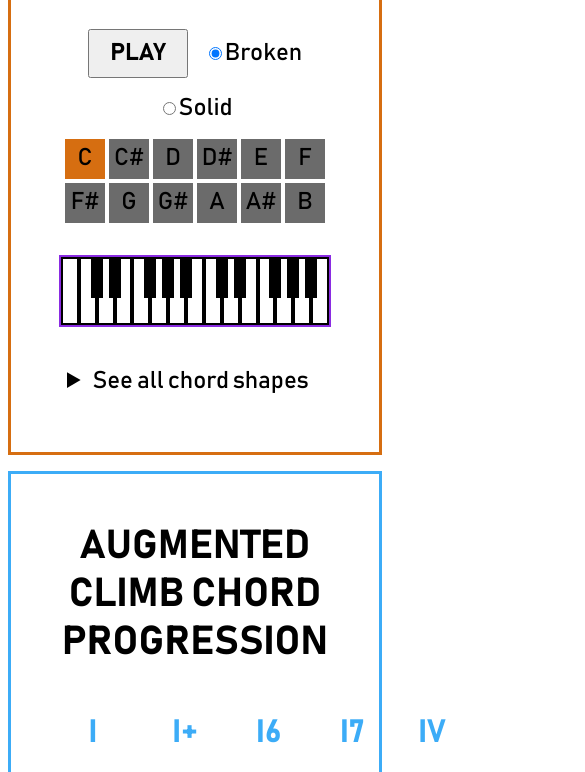
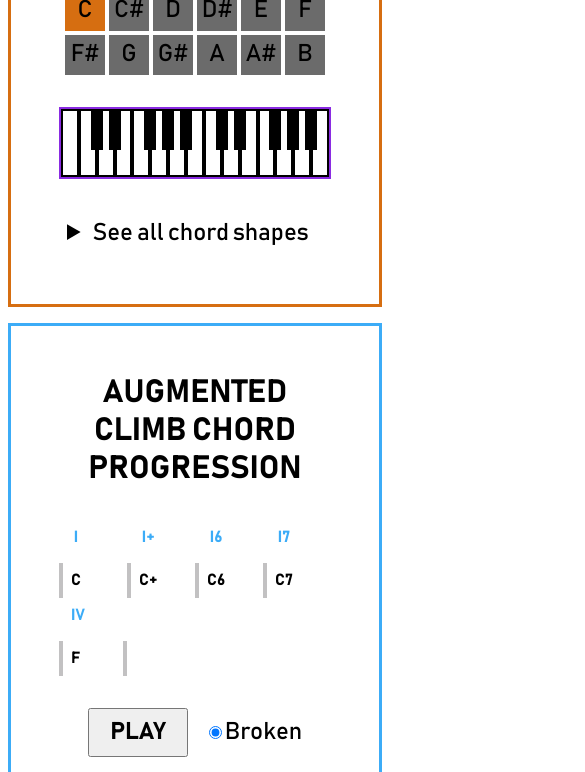
Before and after one commit to BretHudson/music-theory, a plain HTML site: page chord-progressions.html in a window 390 px wide. Shown: the part 727-1499 px from the top of the page, 585 px wide, since content can reach past the window. Drawn offline with Linux system fonts and the light colour scheme.

Commit message:
Band-aid fixed CSS/responsiveness issues

```diff
--- a/chord-progressions.html
+++ b/chord-progressions.html
@@ -201,14 +201,24 @@
 			}
 
 			.progression {
-				--bar-width: 0.5rem;
-				--bar-padding: 1rem;
+				display: grid;
+				grid-template-columns: repeat(var(--columns), 1fr);
+				width: 100%;
+				font-weight: 700;
 
-				display: grid;
-				grid-template-columns: repeat(var(--length), 1fr);
-				width: 100%;
-				font-size: 2rem;
-				font-weight: 700;
+				@media (width < 35rem) {
+					font-size: 1rem;
+					--bar-width: 0.25rem;
+					--bar-padding: 0.5rem;
+					--columns: min(4, var(--length));
+				}
+
+				@media (width >= 35rem) {
+					font-size: 2rem;
+					--bar-width: 0.5rem;
+					--bar-padding: 1rem;
+					--columns: var(--length);
+				}
 
 				&.playing {
 					pointer-events: none;
@@ -234,7 +244,7 @@
 						grid-template-columns: subgrid;
 
 						> * {
-							padding-block: 1rem;
+							padding-block: var(--bar-padding);
 						}
 
 						.text {
@@ -308,7 +318,12 @@
 				}
 
 				& :is(h3) {
-					font-size: 2.5rem;
+					@media (width < 35rem) {
+						font-size: 2rem;
+					}
+					@media (width >= 35rem) {
+						font-size: 2.5rem;
+					}
 					text-transform: uppercase;
 					text-align: center;
 				}
```
